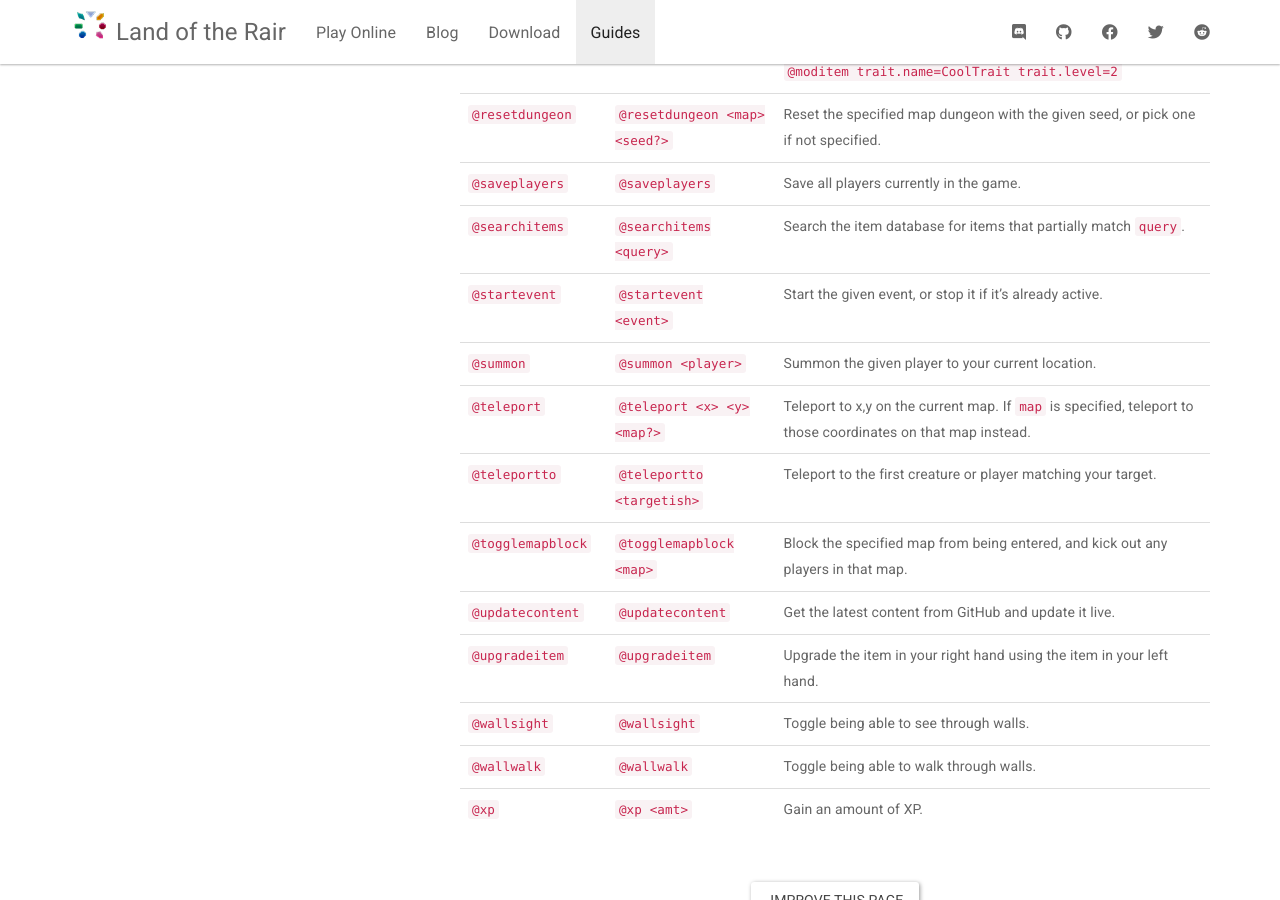
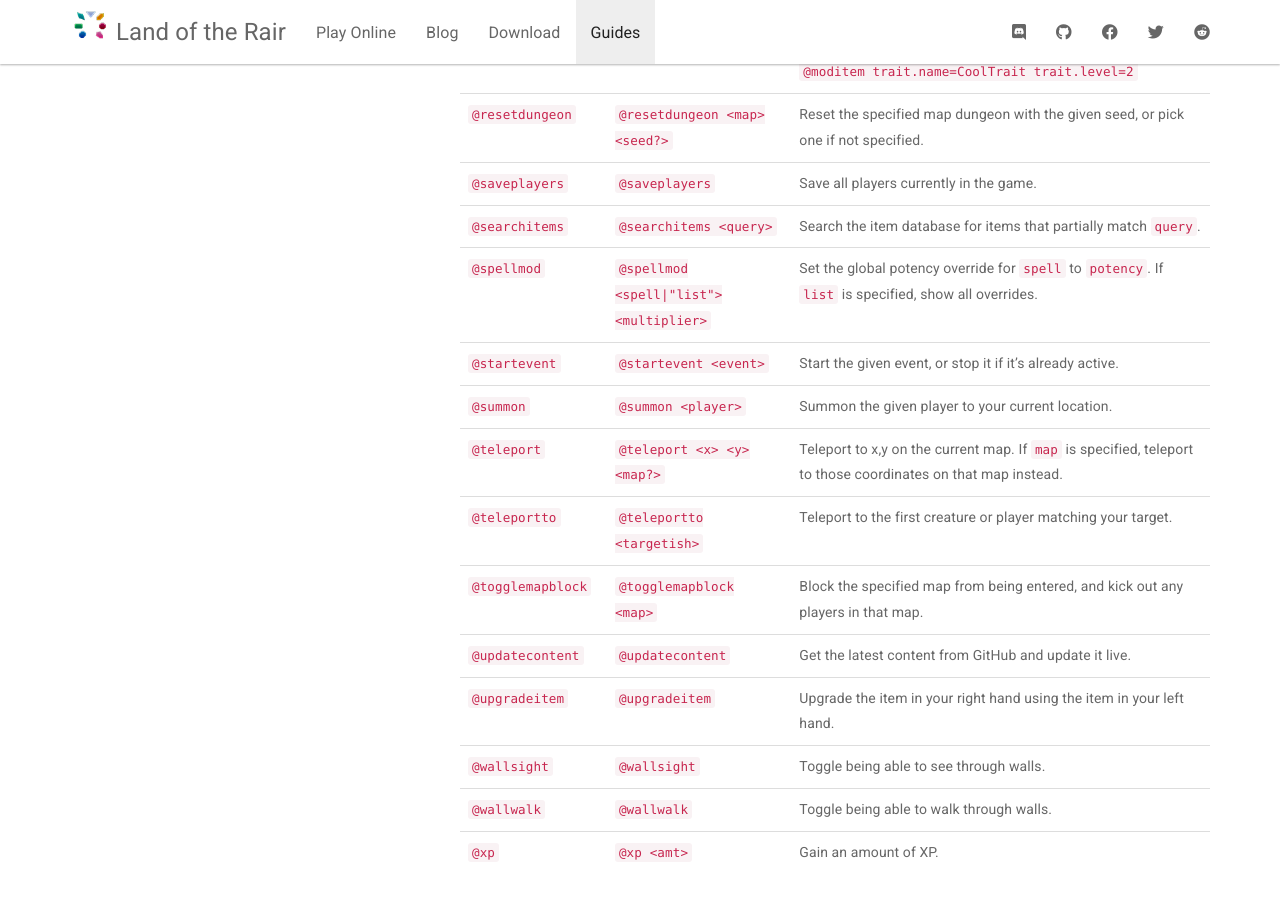
Before and after one commit to LandOfTheRair/landoftherair.github.io, a Jekyll site: the page built from _docs/creators/gm-commands.md, in a window 1280 px wide and 900 px high, scrolled down 1211 px. Built offline with Jekyll 4.4.1, drawn with Linux system fonts in a browser that asks for light colours; nearby versions of some CDN libraries.

Commit message:
Update gm-commands.md

```diff
--- a/_docs/creators/gm-commands.md
+++ b/_docs/creators/gm-commands.md
@@ -29,6 +29,7 @@ If you're here, you're probably using the Mod Kit and running a local server whe
 | `@resetdungeon` | `@resetdungeon <map> <seed?>` | Reset the specified map dungeon with the given seed, or pick one if not specified. |
 | `@saveplayers` | `@saveplayers` | Save all players currently in the game. |
 | `@searchitems` | `@searchitems <query>` | Search the item database for items that partially match `query`. |
+| `@spellmod` | `@spellmod <spell|"list"> <multiplier>` | Set the global potency override for `spell` to `potency`. If `list` is specified, show all overrides. |
 | `@startevent` | `@startevent <event>` | Start the given event, or stop it if it's already active. |
 | `@summon` | `@summon <player>` | Summon the given player to your current location.
 | `@teleport` | `@teleport <x> <y> <map?>` | Teleport to x,y on the current map. If `map` is specified, teleport to those coordinates on that map instead. |
```
